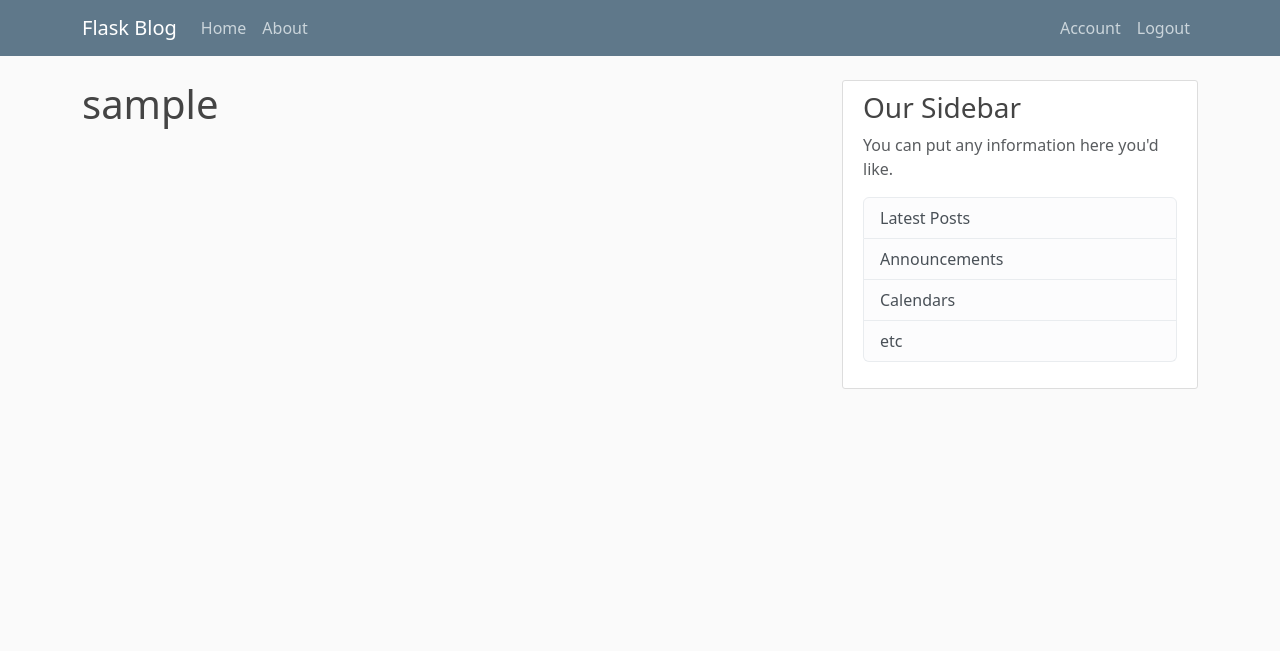
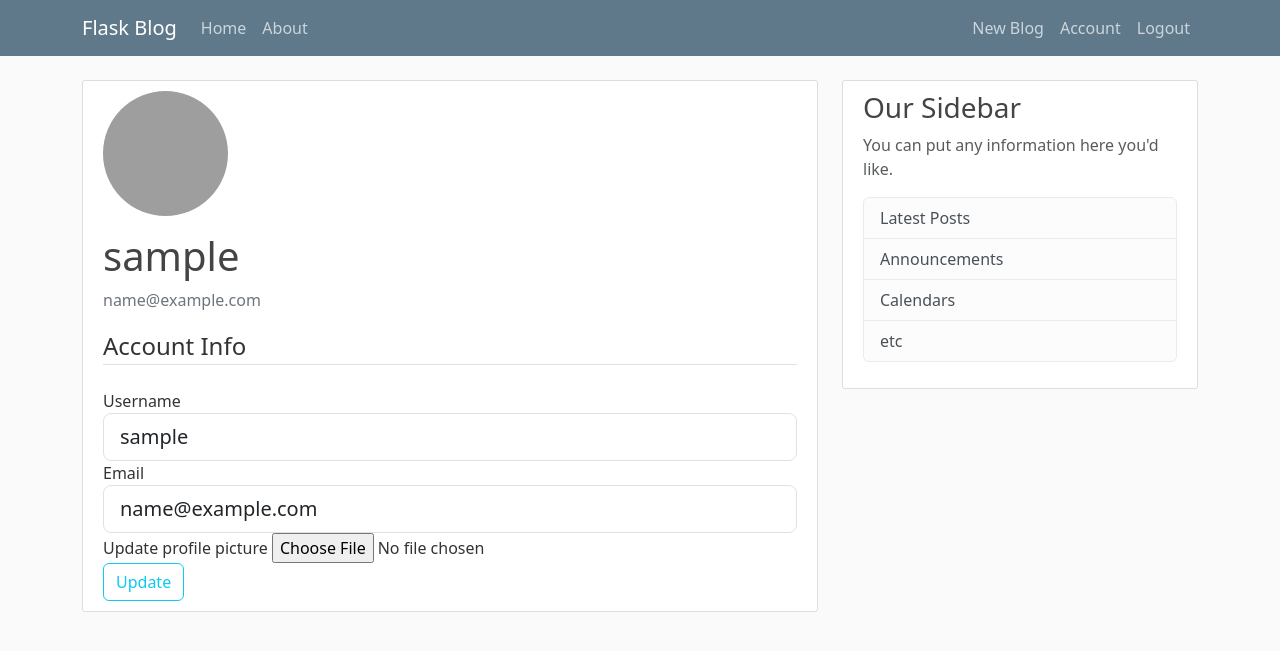
Before and after one commit to Namisi-Aaron/BlogApp_V2, a Flask app: page /account in a window 1280 px wide. Shown: the top 651 px of the page. Run offline with Flask 3, Linux system fonts and the light colour scheme; the visitor is signed in with stand-in values (Sample User, id 1); some libraries are stand-ins or nearby versions; grey boxes are pictures that could not be loaded.

Commit message:
blog creation and account page added

```diff
--- a/flaskApp/forms.py
+++ b/flaskApp/forms.py
@@ -1,5 +1,7 @@
 from flask_wtf import FlaskForm
-from wtforms import StringField, PasswordField, SubmitField, BooleanField
+from flask_wtf.file import FileField, FileAllowed
+from flask_login import current_user
+from wtforms import StringField, PasswordField, SubmitField, BooleanField, TextAreaField
 from wtforms.validators import DataRequired, Length, Email, EqualTo, ValidationError
 from flaskApp.models import User
 
@@ -31,3 +33,28 @@ class LoginForm(FlaskForm):
     remember = BooleanField('Remember Me')
 
     submit = SubmitField('Log In')
+
+class UpdateAccountForm(FlaskForm):
+    username = StringField('Username', validators=[DataRequired(), Length(min=2, max=20)])
+    email = StringField('Email', validators=[DataRequired(), Email()])
+    profile_photo = FileField('Update profile picture', validators=[FileAllowed(['jpg', 'png'])])
+
+    submit = SubmitField('Update')
+
+    def validate_username(self, username):
+        if username.data != current_user.username:
+            user = User.query.filter_by(username=username.data).first()
+            if user:
+                raise ValidationError('This email is taken. Please choose a different one')
+
+    def validate_email(self, email):
+        if email.data != current_user.email:
+            user = User.query.filter_by(email=email.data).first()
+            if user:
+                raise ValidationError('This username is taken. Please choose a different one')
+
+class BlogForm(FlaskForm):
+    title = StringField('Title', validators=[DataRequired()])
+    content = TextAreaField('Content', validators=[DataRequired()])
+
+    submit = SubmitField('Post')
--- a/flaskApp/routes.py
+++ b/flaskApp/routes.py
@@ -1,27 +1,31 @@
-from flask import render_template, url_for, flash, redirect
+import os
+from PIL import Image
+import secrets
+from flask import render_template, url_for, flash, redirect, request
 from flaskApp import app, db, bcrypt
 from flaskApp.models import User, Blog
-from flaskApp.forms import RegistrationForm, LoginForm
+from flaskApp.forms import RegistrationForm, LoginForm, UpdateAccountForm, BlogForm
 from flask_login import login_user, current_user, logout_user, login_required
 
-blogs = [
-    {
-        'author': 'John Doe',
-        'title': 'Blog Post 1',
-        'content': 'Lorem ipsum dolor sit amet consectetur adipisicing elit. At nam modi tempora placeat ipsa, magni porro voluptatem quos optio. Delectus amet nam corporis placeat aliquam. Voluptatum ab beatae amet qui.',
-        'date_posted': 'October 1 2024'
-    },
-    {
-        'author': 'Jane McDoe',
-        'title': 'Blog Post 2',
-        'content': 'Lorem ipsum dolor sit amet consectetur adipisicing elit. Quisquam dicta nihil atque unde, praesentium adipisci a optio aut vero totam, magni provident sit? Sit tenetur mollitia consequatur sequi esse. Eos.',
-        'date_posted': 'September 30 2024'
-    }
-]
+# blogs = [
+#     {
+#         'author': 'John Doe',
+#         'title': 'Blog Post 1',
+#         'content': 'Lorem ipsum dolor sit amet consectetur adipisicing elit. At nam modi tempora placeat ipsa, magni porro voluptatem quos optio. Delectus amet nam corporis placeat aliquam. Voluptatum ab beatae amet qui.',
+#         'date_posted': 'October 1 2024'
+#     },
+#     {
+#         'author': 'Jane McDoe',
+#         'title': 'Blog Post 2',
+#         'content': 'Lorem ipsum dolor sit amet consectetur adipisicing elit. Quisquam dicta nihil atque unde, praesentium adipisci a optio aut vero totam, magni provident sit? Sit tenetur mollitia consequatur sequi esse. Eos.',
+#         'date_posted': 'September 30 2024'
+#     }
+# ]
 
 @app.route("/")
 @app.route("/home")
 def home():
+    blogs = Blog.query.all()
     return render_template('home.html', blogs=blogs)
 
 @app.route("/about")
@@ -62,7 +66,48 @@ def logout():
     logout_user()
     return redirect(url_for('home'))
 
-@app.route("/account")
+
+def save_profile_pic(form_profile_photo):
+    random_hex = secrets.token_hex(8)
+    _, f_ext = os.path.splitext(form_profile_photo.filename)
+    profile_photo_fn = random_hex + f_ext
+    profile_photo_path = os.path.join(app.root_path, 'static/profile_pics', profile_photo_fn)
+
+    output_size = (125, 125)
+    i = Image.open(form_profile_photo)
+    i.thumbnail(output_size)
+
+    i.save(profile_photo_path)
+
+    return profile_photo_fn
+
+@app.route("/account", methods=['GET', 'POST'])
 @login_required
 def account():
-    return render_template('account.html', title='Account')
+    form = UpdateAccountForm()
+    if form.validate_on_submit():
+        if form.profile_photo.data:
+            profile_photo_file = save_profile_pic(form.profile_photo.data)
+            current_user.image_file = profile_photo_file
+        current_user.username = form.username.data
+        current_user.email = form.email.data
+        db.session.commit()
+        flash('Your Account has been Updated', 'success')
+        return redirect(url_for('account'))
+    elif request.method == 'GET':
+        form.username.data = current_user.username
+        form.email.data = current_user.email
+    image_file = url_for('static', filename='profile_pics/' + current_user.image_file)
+    return render_template('account.html', title='Account', image_file=image_file, form=form)
+
+@app.route("/blog/new", methods=['GET', 'POST'])
+@login_required
+def new_blog():
+    form = BlogForm()
+    if form.validate_on_submit():
+        blog = Blog(title=form.title.data, content=form.content.data, author=current_user)
+        db.session.add(blog)
+        db.session.commit()
+        flash('Your blog has been created', 'success')
+        return redirect(url_for('home'))
+    return render_template('create_blog.html', title='New Blog', form=form)
--- a/flaskApp/templates/account.html
+++ b/flaskApp/templates/account.html
@@ -1,4 +1,66 @@
 {% extends "layout.html" %}
 {% block content %}
-    <h1>{{current_user.username }}</h1>
+    <div class="content-section">
+        <div class="media">
+        <img class="rounded-circle account-img" src="{{ image_file }}">
+        <div class="media-body">
+            <h2 class="account-heading">{{ current_user.username }}</h2>
+            <p class="text-secondary">{{ current_user.email}}</p>
+        </div>
+        </div>
+        <!-- FORM HERE -->
+        <!-- <div class="content-section"> -->
+            <form action="" method="POST" enctype="multipart/form-data">
+                {{ form.hidden_tag() }}
+                <fieldset class="form-group">
+                    <legend class="border-bottom mb-4">Account Info</legend>
+                    <div class="form-group">
+
+                        {{ form.username.label(class="form-control-label") }}
+
+                        {% if form.username.errors %}
+                            {{ form.username(class="form-control form-control-lg is-invalid") }}
+                            <div class="invalid-feedback">
+                            {% for error in form.username.errors %}
+                                <span>{{ error }}</span>
+                            {% endfor %}
+                            </div>
+                        {% else %}
+                            {{ form.username(class="form-control form-control-lg") }}
+                        {% endif %}
+
+                    </div>
+                    <div class="form-group">
+                        {{ form.email.label(class="form-control-label") }}
+
+                        {% if form.email.errors %}
+                            {{ form.email(class="form-control form-control-lg is-invalid") }}
+                            <div class="invalid-feedback">
+                            {% for error in form.email.errors %}
+                                <span>{{ error }}</span>
+                            {% endfor %}
+                            </div>
+                        {% else %}
+                            <!-- {{ form.profile_photo(class="form-control form-control-lg") }} -->
+                            {{ form.email(class="form-control form-control-lg") }}
+                        {% endif %}
+
+
+                    </div>
+                    <div class="form-group">
+                        {{ form.profile_photo.label() }}
+                        {{ form.profile_photo(class="form-control-file") }}
+                        {% if form.profile_photo.error %}
+                            {% for error in form.profile_photo.errors %}
+                                <span class="text-danger">{{ error }}</span><br>
+                            {% endfor %}
+                        {% endif %}
+                    </div>
+                </fieldset>
+                <div class="form-group">
+                    {{ form.submit(class="btn btn-outline-info") }}
+                </div>
+            </form>
+        <!-- </div> -->
+    </div>
 {% endblock %}
--- a/flaskApp/templates/home.html
+++ b/flaskApp/templates/home.html
@@ -2,10 +2,11 @@
 {% block content %}
     {% for blog in blogs %}
         <article class="media content-section">
+            <img class="rounded-circle article-img" src="{{ url_for('static', filename='profile_pics/' + blog.author.image_file) }}">
             <div class="media-body">
             <div class="article-metadata">
-                <a class="mr-2" href="#">{{ blog.author }}</a>
-                <small class="text-muted">{{ blog.date_posted }}</small>
+                <a class="mr-2" href="#">{{ blog.author.username }}</a>
+                <small class="text-muted">{{ blog.date_posted.strftime('%Y-%m-%d') }}</small>
             </div>
             <h2><a class="article-title" href="#">{{ blog.title }}</a></h2>
             <p class="article-content">{{ blog.content }}</p>
--- a/flaskApp/templates/layout.html
+++ b/flaskApp/templates/layout.html
@@ -28,8 +28,9 @@
                   <!-- Navbar Right Side -->
                   <div class="navbar-nav ms-auto">
                     {% if current_user.is_authenticated %}
-                    <a class="nav-item nav-link" href="{{ url_for('account') }}">Account</a>
-                    <a class="nav-item nav-link" href="{{ url_for('logout') }}">Logout</a>
+                      <a class="nav-item nav-link" href="{{ url_for('new_blog') }}">New Blog</a>
+                      <a class="nav-item nav-link" href="{{ url_for('account') }}">Account</a>
+                      <a class="nav-item nav-link" href="{{ url_for('logout') }}">Logout</a>
                     {% else %}
                       <a class="nav-item nav-link" href="{{ url_for('login') }}">Login</a>
                       <a class="nav-item nav-link" href="{{ url_for('register') }}">Register</a>
--- a/requirements.txt
+++ b/requirements.txt
@@ -6,3 +6,4 @@ flask-sqlalchemy
 psycopg2-binary
 Flask-Bcrypt
 Flask-Login
+Pillow
```
Also changed, not shown: flaskApp/templates/create_blog.html (added, +45 -0 lines), 1 other file.
